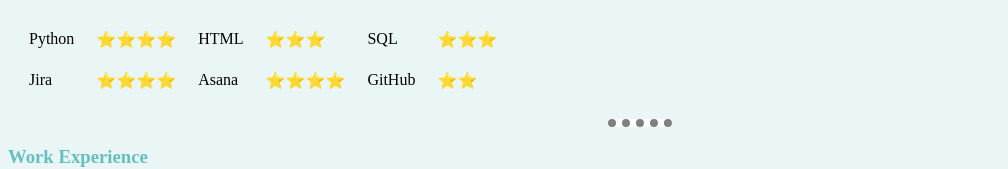
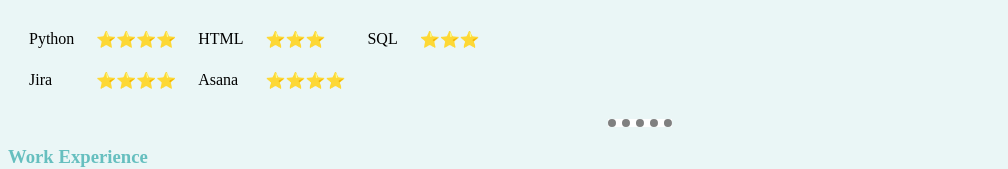
Before and after one commit to Antoniostacos162/CV2, a plain HTML site: page index.html in a window 1280 px wide. Shown: the part 556-725 px from the top of the page, without its empty margins (0-1008 px from the left). Drawn offline with Linux system fonts and the light colour scheme.

Commit message:
Update index.html
removed github skill experience

```diff
--- a/index.html
+++ b/index.html
@@ -57,8 +57,6 @@
                 <td>⭐⭐⭐⭐</td>
                 <td>Asana</td>
                 <td>⭐⭐⭐⭐</td>
-                <td>GitHub</td>
-                <td>⭐⭐</td>
             </tr>
 
         </table>
```
